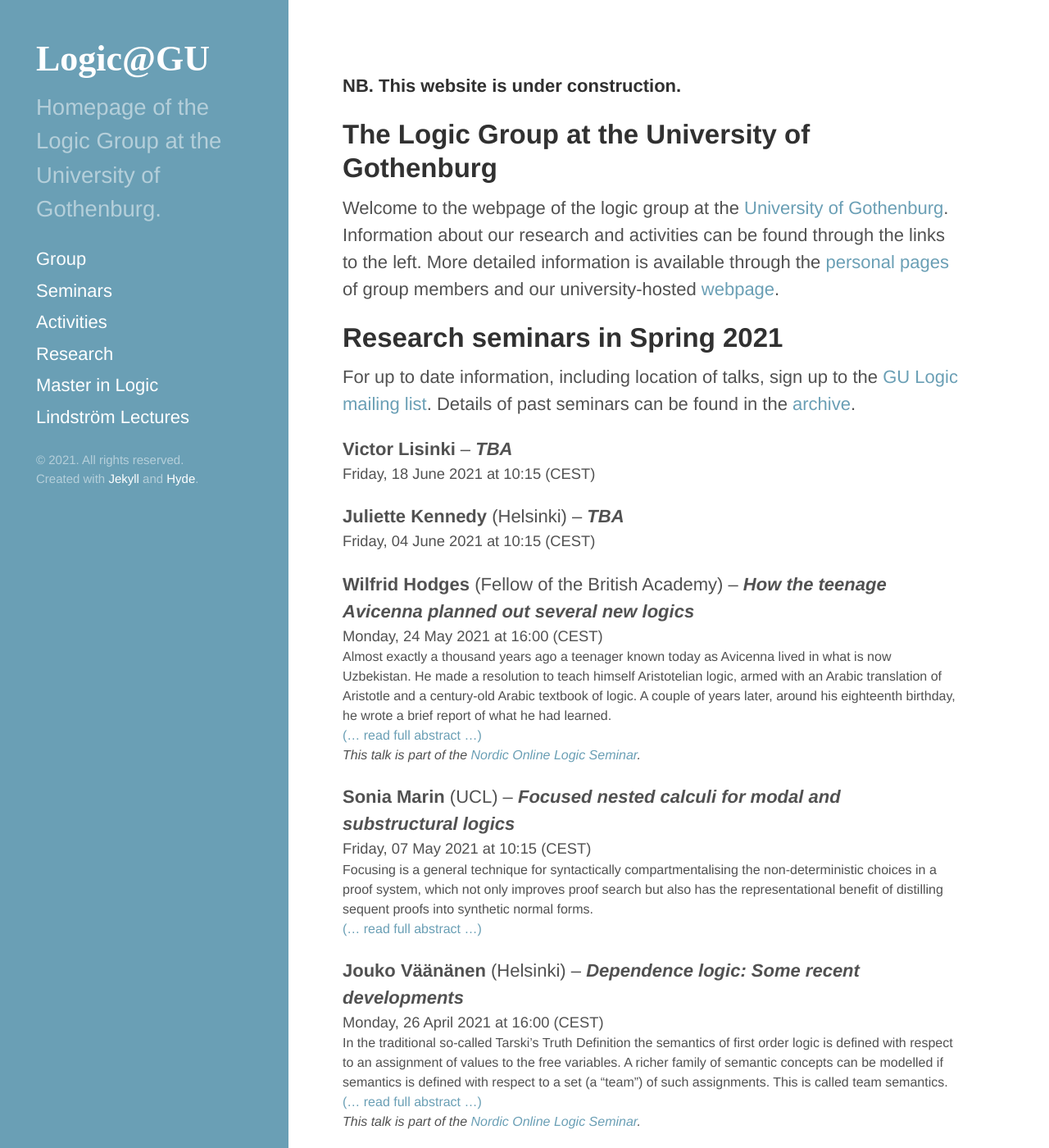
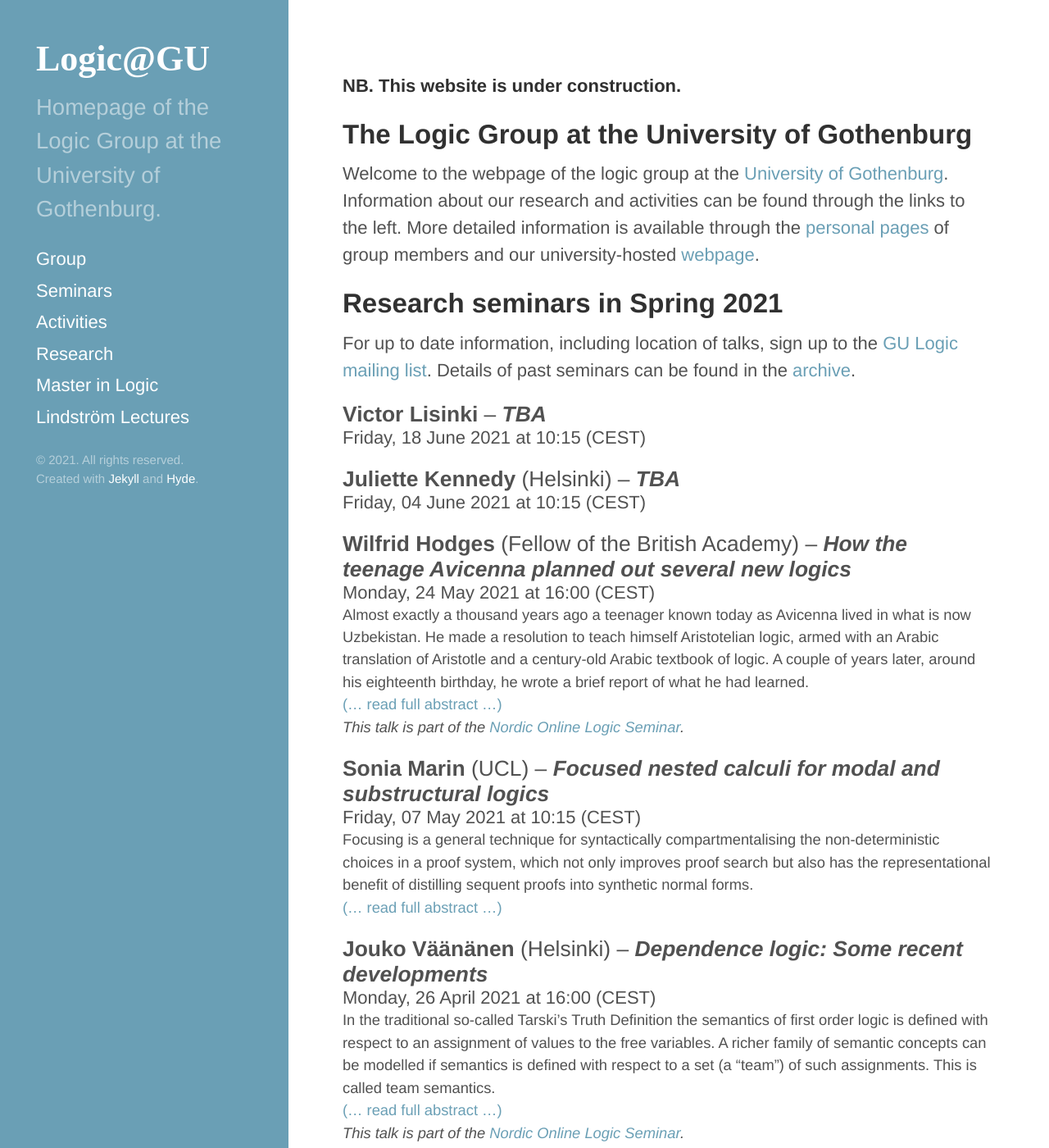
Before and after one commit to greleigh/Logic-GU, a Jekyll site: the page built from index.md, in a window 1280 px wide and 1400 px high. Shown: the whole window at 82% size. Built offline with Jekyll 4.4.1, drawn with Linux system fonts in a browser that asks for light colours; some web fonts are replaced.

Commit message:
Adjust layout (#20)
* Reduce content margins

* Update TODO.md

* Tidy up abstract layout

* Update hyde.css

* Adjust font-size in seminars

```diff
--- a/_includes/seminar-entry.html
+++ b/_includes/seminar-entry.html
@@ -1,13 +1,13 @@
 <div class="seminar" id="{{ include.speaker | append: '-' | append: include.title | slugify }}">
-  <span class="seminar-speaker">{{ include.speaker }}</span> {% if include.affil %}(<span class="seminar-affil">{{ include.affil }}</span>){% endif %} – <span class="seminar-title">{{ include.title }}</span>
-  <div class="seminar-date">{{ include.date | date: "%A, %d %B %Y at %H:%M (%Z)" }}</div>
+  <div class="seminar-lead"><span class="seminar-speaker">{{ include.speaker }}</span> {% if include.affil %}(<span class="seminar-affil">{{ include.affil }}</span>){% endif %} – <span class="seminar-title">{{ include.title }}</span>
+  <div class="seminar-date">{{ include.date | date: "%A, %d %B %Y at %H:%M (%Z)" }}</div></div>
   <div class="abstract">{{ include.abstract }}
     {% if include.forward %}
-    <p><a href="{{ include.forward }}">(&#8230; read full abstract &#8230;)</a></p>
+    <div class="forward"><a href="{{ include.forward }}">(&#8230; read full abstract &#8230;)</a></div>
     {% endif %}
     {% if include.nol %}
     {% assign nol = site.data.nol %}
-    <em>This talk is part of the <a href="{% link {{ nol.local-url }} %}" title="{{ nol.title }}">{{ nol.title }}</a>.</em>
+    <div class="tag">This talk is part of the <a href="{% link {{ nol.local-url }} %}" title="{{ nol.title }}">{{ nol.title }}</a>.</div>
     {% endif %}
   </div>
 </div>
--- a/_layouts/default.html
+++ b/_layouts/default.html
@@ -1,5 +1,5 @@
 <!DOCTYPE html>
-<html lang="en-us">
+<html lang="en-gb">
 
   {% include head.html %}
 
--- a/assets/css/hyde.css
+++ b/assets/css/hyde.css
@@ -132,14 +132,14 @@
   .content {
     max-width: 38rem;
     margin-left: 18rem;
-    margin-right: 2rem;
+    margin-right: 1rem;
   }
 }
 
 @media (min-width: 64em) {
   .content {
     margin-left: 18rem;
-    margin-right: 4rem;
+    margin-right: 2rem;
   }
 }
 
--- a/assets/css/logic.css
+++ b/assets/css/logic.css
@@ -5,9 +5,12 @@
 .seminar {
     margin-top: 1em;
     margin-bottom: 1em;
+    /* font-size: medium; */
 }
-.seminar p {
-    margin-bottom: 0rem;
+
+.seminar-lead {
+    line-height: normal;
+    font-size: larger;
 }
 
 .seminar ul {
@@ -30,5 +33,22 @@
 }
 
 .abstract {
-    font-size: medium;
+    font-size: smaller;
+    line-height: 1.5;
 }
+
+.abstract p {
+    margin-bottom: 0.25rem;
+}
+
+.abstract p:last-of-type {
+    margin-bottom: 0em;
+}
+
+.abstract .forward {
+    margin-top: 0em;
+}
+
+.abstract .tag {
+    font-style: italic;
+}
```
Also changed, not shown: TODO.md (+5 -0 lines).
